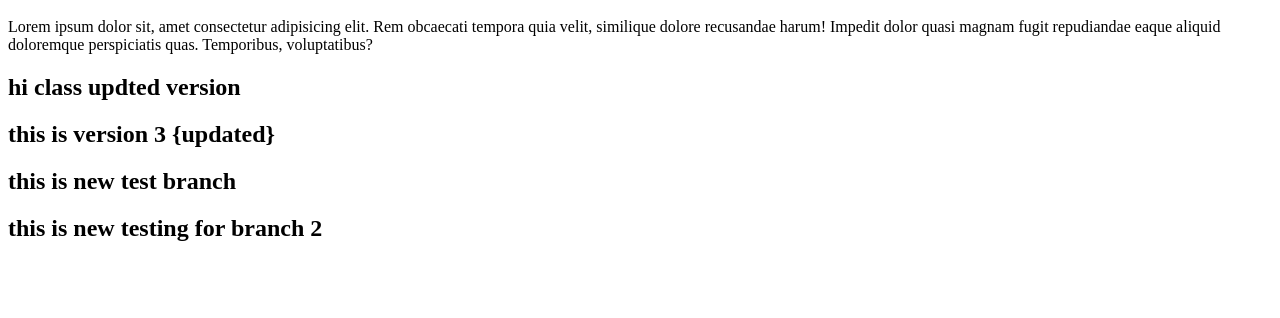
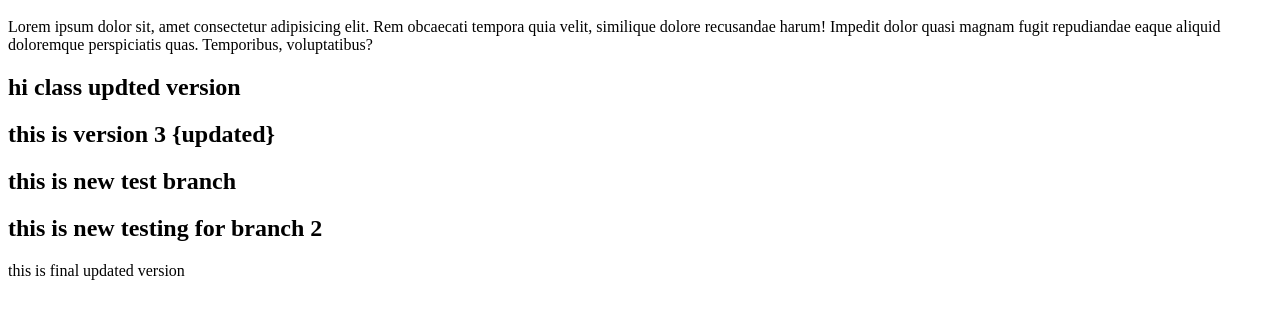
Before and after one commit to shubhamit92/newproject25, a plain HTML site: page index.html in a window 1280 px wide. Shown: the part 48-366 px from the top of the page. Drawn offline with Linux system fonts and the light colour scheme.

Commit message:
version2.0

```diff
--- a/index.html
+++ b/index.html
@@ -14,5 +14,6 @@
 
             <!--testing-2-->
             <h2>this is new testing for branch 2</h2>
+            <p>this is final updated version</p>
     </body>
 </html>
```
